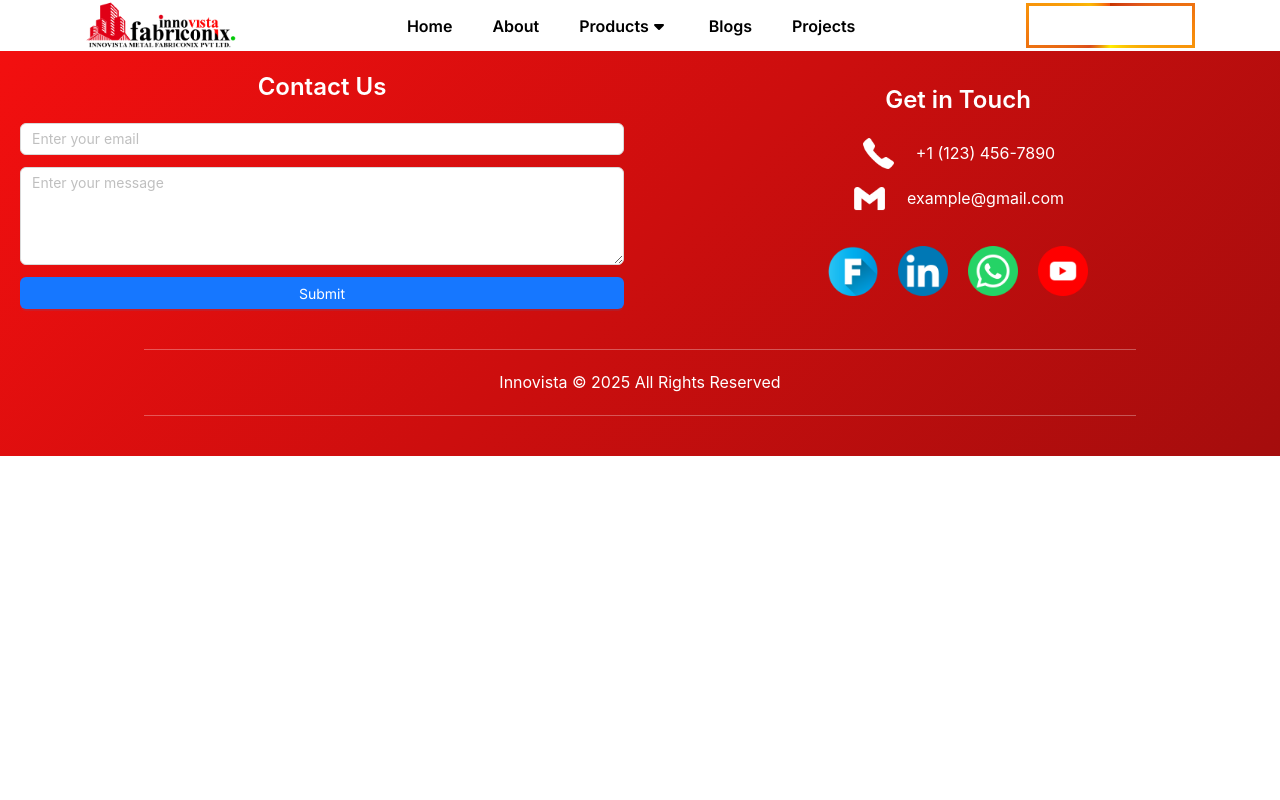
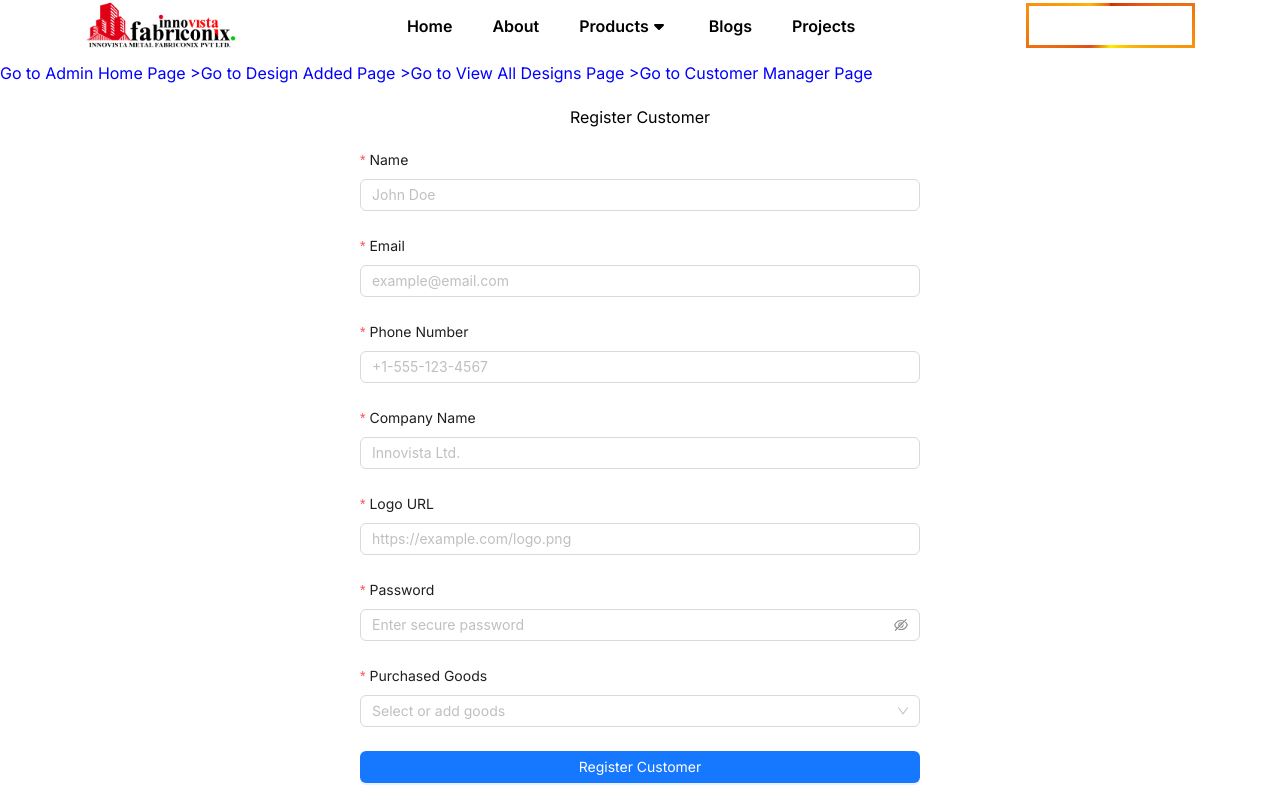
Before and after one commit to Innovista-Metal-Fabriconix/Innovista-frontEnd, a React (Vite) app: page /CustomerManager in a window 1280 px wide. Shown: the top 800 px of the page. Built offline with nearby package versions, Linux system fonts and the light colour scheme.

Commit message:
Add create and update remove  parts of designs

```diff
--- a/src/Context/PageRoute.tsx
+++ b/src/Context/PageRoute.tsx
@@ -12,6 +12,7 @@ import AdminRegister from "../pages/AdminRegisterForm";
 import ManageAllAdmins from "../pages/ManageAllAdmins";
 import DesignAdded from "../pages/DesignAdded";
 import ViewAllDesigns from "../pages/ViewAllDesigns";
+import CustomerManager from "../pages/CustomerManager";
 
 function PageRoute() {
   return (
@@ -31,6 +32,7 @@ function PageRoute() {
             <Route path="/ManageAllAdmins" element={<ManageAllAdmins />} />
             <Route path="/DesignAdded" element={<DesignAdded />} />
             <Route path="/ViewAllDesigns" element={<ViewAllDesigns />} />
+            <Route path="/CustomerManager" element={<CustomerManager />} />
           </Routes>
         </main>
         <Footer />
--- /dev/null
+++ b/src/components/CustomerManager/CreateCustomer.tsx
@@ -0,0 +1,143 @@
+
+import { Form, Input, Button, message, Select } from "antd";
+
+
+function CreateCustomer() {
+  const [form] = Form.useForm();
+
+interface CustomerFormValues {
+    name: string;
+    email: string;
+    phone: string;
+    company: string;
+    logo: string;
+    password: string;
+    goods: string[];
+}
+
+interface CustomerData {
+    CustomerId: number;
+    Cus_Name: string;
+    Cus_Email: string;
+    Cus_PhoneNumber: string;
+    Cus_CompanyName: string;
+    Cus_Logo: string;
+    Cus_Password: string;
+    Purchase_Goods: string[];
+}
+
+const onFinish = async (values: CustomerFormValues): Promise<void> => {
+    try {
+        // Shape the customer object
+        const customerData: CustomerData = {
+            CustomerId: 1, // Could be auto-generated by backend
+            Cus_Name: values.name,
+            Cus_Email: values.email,
+            Cus_PhoneNumber: values.phone,
+            Cus_CompanyName: values.company,
+            Cus_Logo: values.logo,
+            Cus_Password: values.password,
+            Purchase_Goods: values.goods,
+        };
+
+        const res: Response = await fetch(
+            "http://localhost:4000/customer/Customer_register",
+            {
+                method: "POST",
+                headers: {
+                    "Content-Type": "application/json",
+                },
+                body: JSON.stringify(customerData),
+            }
+        );
+
+        if (res.ok) {
+            message.success("Customer registered successfully!");
+            form.resetFields();
+        } else {
+            message.error("Failed to register customer");
+        }
+    } catch (err: any) {
+        message.error("Error: " + err.message);
+    }
+};
+
+  return (
+    <div style={{ maxWidth: 600, margin: "0 auto", padding: 20 }}>
+      <h2 style={{ textAlign: "center", marginBottom: 20 }}>Register Customer</h2>
+      <Form
+        form={form}
+        layout="vertical"
+        onFinish={onFinish}
+      >
+        <Form.Item
+          label="Name"
+          name="name"
+          rules={[{ required: true, message: "Please enter customer name" }]}
+        >
+          <Input placeholder="John Doe" />
+        </Form.Item>
+
+        <Form.Item
+          label="Email"
+          name="email"
+          rules={[{ type: "email", required: true, message: "Please enter valid email" }]}
+        >
+          <Input placeholder="example@email.com" />
+        </Form.Item>
+
+        <Form.Item
+          label="Phone Number"
+          name="phone"
+          rules={[{ required: true, message: "Please enter phone number" }]}
+        >
+          <Input placeholder="+1-555-123-4567" />
+        </Form.Item>
+
+        <Form.Item
+          label="Company Name"
+          name="company"
+          rules={[{ required: true, message: "Please enter company name" }]}
+        >
+          <Input placeholder="Innovista Ltd." />
+        </Form.Item>
+
+        <Form.Item
+          label="Logo URL"
+          name="logo"
+          rules={[{ required: true, message: "Please provide logo URL" }]}
+        >
+          <Input placeholder="https://example.com/logo.png" />
+        </Form.Item>
+
+        <Form.Item
+          label="Password"
+          name="password"
+          rules={[{ required: true, message: "Please enter password" }]}
+        >
+          <Input.Password placeholder="Enter secure password" />
+        </Form.Item>
+
+        <Form.Item
+          label="Purchased Goods"
+          name="goods"
+          rules={[{ required: true, message: "Please select purchased goods" }]}
+        >
+          <Select mode="tags" placeholder="Select or add goods">
+            <Select.Option value="Office Furniture">Office Furniture</Select.Option>
+            <Select.Option value="Electronics">Electronics</Select.Option>
+            <Select.Option value="Software">Software</Select.Option>
+          </Select>
+        </Form.Item>
+
+        <Form.Item>
+          <Button type="primary" htmlType="submit" block>
+            Register Customer
+          </Button>
+        </Form.Item>
+      </Form>
+    </div>
+  );
+}
+
+export default CreateCustomer;
--- /dev/null
+++ b/src/components/SidebarOFADmin.tsx
@@ -0,0 +1,18 @@
+import React from "react";
+import { Link } from "react-router-dom";
+
+function SidebarOFADmin() {
+  return (
+    <>
+      <div style={{ color: "blue", marginTop: "10px" }}>
+        <Link to="/admin-home">Go to Admin Home Page</Link> {" >"}
+        <Link to="/DesignAdded">Go to Design Added Page</Link> {" >"}
+        <Link to="/ViewAllDesigns">Go to View All Designs Page</Link>
+        {" >"}
+        <Link to="/CustomerManager">Go to Customer Manager Page</Link>
+      </div>
+    </>
+  );
+}
+
+export default SidebarOFADmin;
--- a/src/pages/AdminHome.tsx
+++ b/src/pages/AdminHome.tsx
@@ -2,15 +2,12 @@ import AdminReAdminRegisterForm from "./AdminRegisterForm";
 import PasswordReset from "../components/PasswordReset";
 import LogoutButton from "../components/LogoutButton";
 import ManageAllAdmins from "./ManageAllAdmins";
-import { Link } from "react-router-dom";
+import SidebarOFADmin from "../components/SidebarOFADmin";
 
 function AdminHome() {
   return (
     <>
-      <div style={{ color: "blue",  marginTop: "10px" }}>
-        <Link to="/DesignAdded">Go to Design Added Page</Link> {" >"}
-        <Link to="/ViewAllDesigns">Go to View All Designs Page</Link>
-      </div>
+      <SidebarOFADmin />
       <h1
         style={{ textAlign: "center", marginTop: "20px", marginBottom: "20px" }}
       >
--- /dev/null
+++ b/src/pages/CustomerManager.tsx
@@ -0,0 +1,14 @@
+import React from "react";
+import CreateCustomer from "../components/CustomerManager/CreateCustomer";
+import SidebarOFADmin from "../components/SidebarOFADmin";
+
+function CustomerManager() {
+  return (
+    <>
+      <SidebarOFADmin />
+      <CreateCustomer />
+    </>
+  );
+}
+
+export default CustomerManager;
--- a/src/pages/DesignAdded.tsx
+++ b/src/pages/DesignAdded.tsx
@@ -1,6 +1,7 @@
 import React, { useState } from "react";
 import { Button, Card, Input, Form, Typography, Space, Divider } from "antd";
 import AxiosConfig from "../Context/AxiosConfig";
+import SidebarOFADmin from "../components/SidebarOFADmin";
 
 const { Title } = Typography;
 const { TextArea } = Input;
@@ -80,6 +81,8 @@ export default function DesignForm() {
   }
 
   return (
+    <>
+      <SidebarOFADmin />
       <Card style={{ maxWidth: 600, margin: "40px auto" }}>
         <Title level={3} style={{ textAlign: "center" }}>
           Add New Design
@@ -118,7 +121,11 @@ export default function DesignForm() {
                     onChange={(e) => handleChange(e, field, i)}
                   />
                 ))}
-              <Button type="dashed" onClick={() => addArrayField(field)} block>
+                <Button
+                  type="dashed"
+                  onClick={() => addArrayField(field)}
+                  block
+                >
                   + Add {field}
                 </Button>
               </Space>
@@ -132,5 +139,6 @@ export default function DesignForm() {
           </Form.Item>
         </Form>
       </Card>
+    </>
   );
 }
--- a/src/pages/ViewAllDesigns.tsx
+++ b/src/pages/ViewAllDesigns.tsx
@@ -1,5 +1,6 @@
 import { useEffect, useState } from "react";
 import AxiosConfig from "../Context/AxiosConfig";
+import SidebarOFADmin from "../components/SidebarOFADmin";
 
 
 interface Design {
@@ -112,6 +113,7 @@ function ViewAllDesigns() {
 
   return (
     <>
+      <SidebarOFADmin />
       <h2 style={{ textAlign: "center", margin: "20px 0" }}>
         View All Designs
       </h2>
```
Lines whose indentation alone changed are shown as unchanged.
